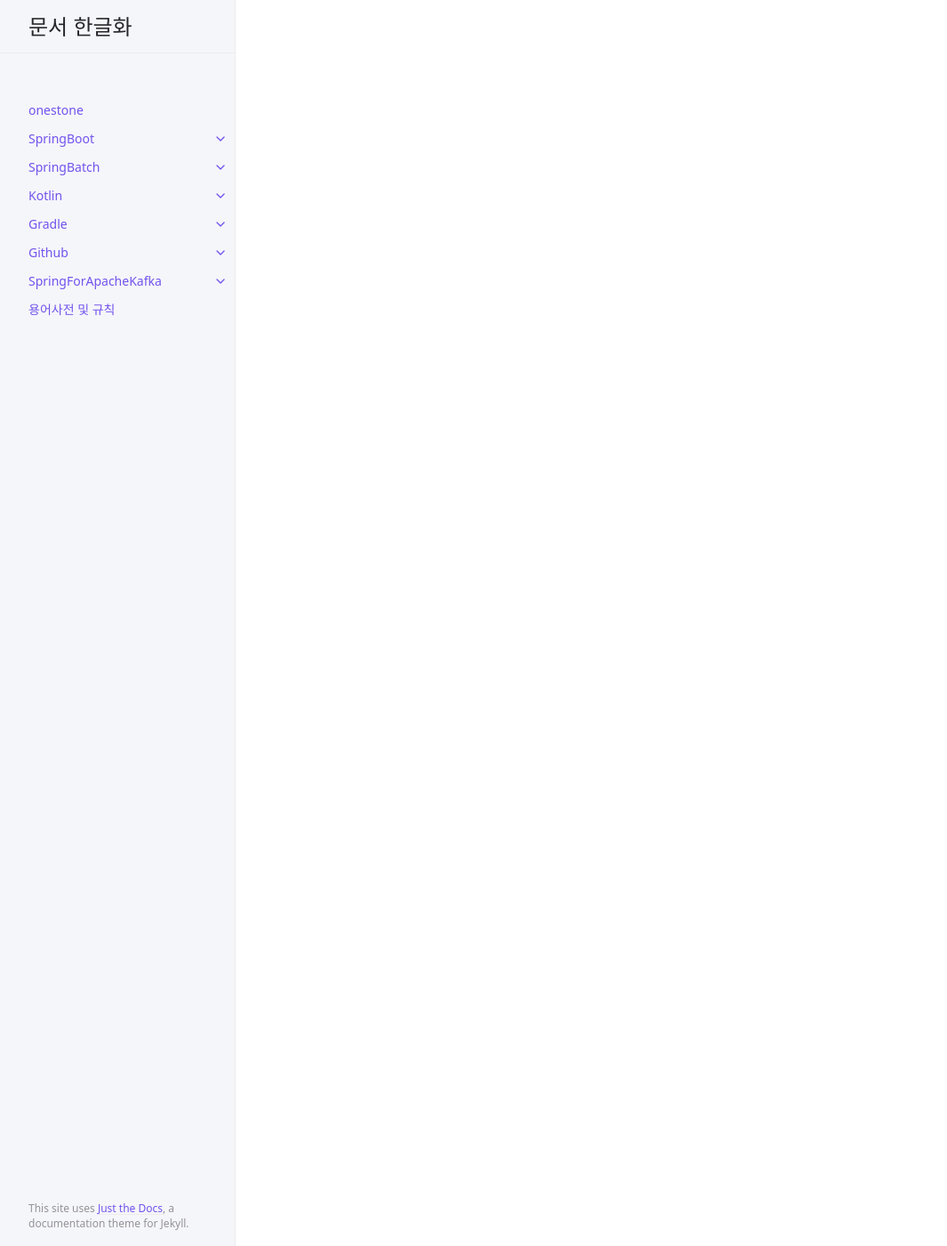
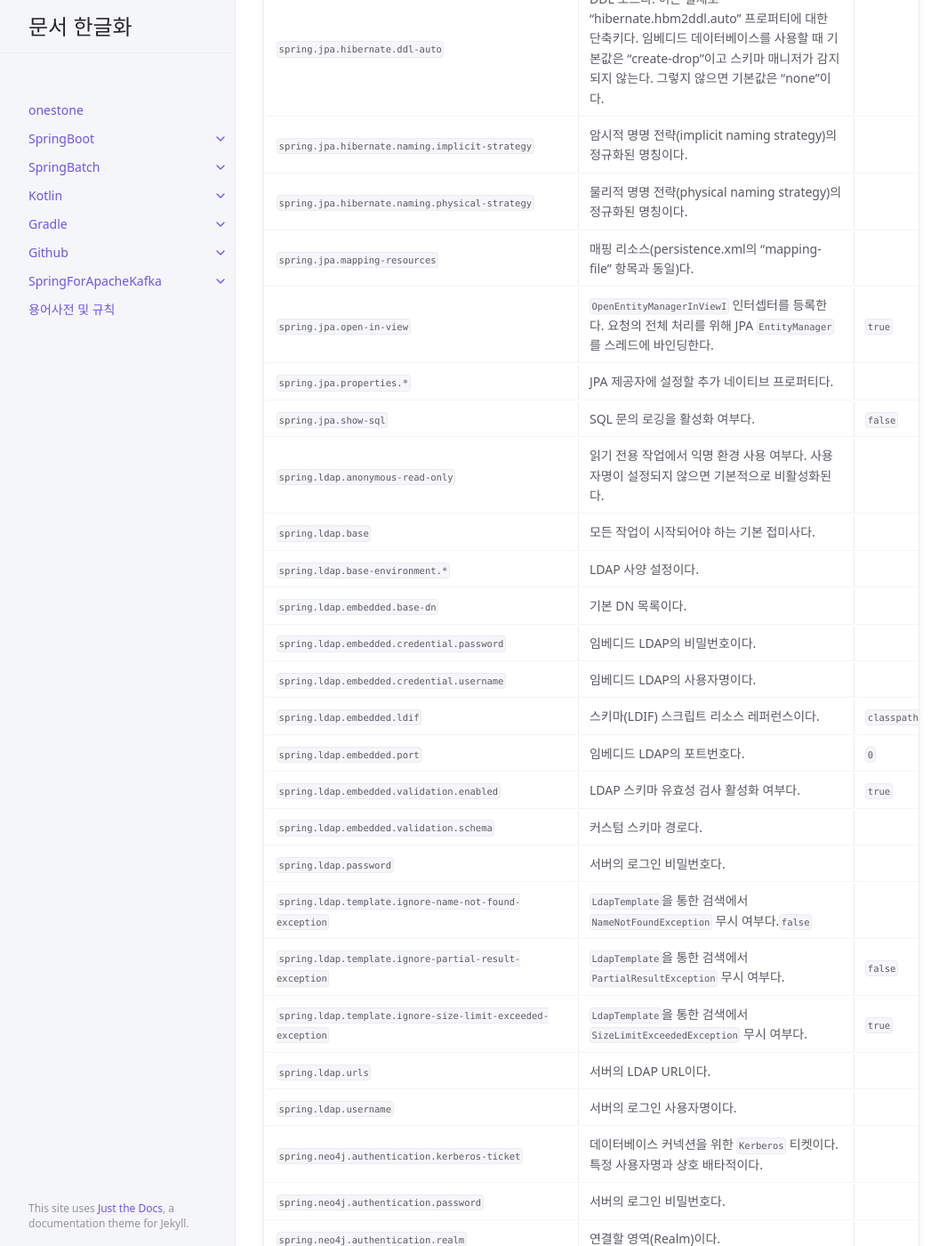
Before and after one commit to onestone9900/onestone9900.github.io, a Jekyll site: the page built from docs/spring_boot/3.1.1/spring_boot/19.appendices.md, in a window 1280 px wide and 1400 px high, scrolled down 24319 px. Shown: the whole window at 89% size, without its empty margins (107-1172 px from the left). Built offline with Jekyll 4.4.1, drawn with Linux system fonts in a browser that asks for light colours; some of the changed text lies outside the part shown.

Commit message:
docs: spring boot - ## .A.5. Data Properties

```diff
--- a/docs/spring_boot/3.1.1/spring_boot/19.appendices.md
+++ b/docs/spring_boot/3.1.1/spring_boot/19.appendices.md
@@ -371,3 +371,45 @@ nav_order: 19
 |`spring.jdbc.template.query-timeout`|쿼리 시간이 초과됐다. 기본값은 JDBC 드라이버의 기본 구성을 사용하는 것이다. 기간 접미사를 지정하지 않으면 초(seconds)가 사용된다.||
 |`spring.jooq.sql-dialect`|사용할 SQL 다이어렉트이다. 기본적으로 자동 감지된다.||
 |`spring.jpa.database`|작업할 대상 데이터베이스이며, 기본적으로 자동 감지된다. 또는 "databasePlatform" 프로퍼티를 사용하여 설정할 수도 있다.||
+|`spring.jpa.database-platform`|작업할 대상 데이터베이스명으로, 기본적으로 자동 감지된다. "Database" 이넘을 설정할 수 있다.||
+|`spring.jpa.defer-datasource-initialization`|`EntityManagerFactory` 빈이 생성되고 초기화될 때까지 `DataSource` 초기화를 연기할지 여부다.|`false`|
+|`spring.jpa.generate-ddl`|시작 시 스키마를 초기화할지 여부다.|`false`|
+|`spring.jpa.hibernate.ddl-auto`|DDL 모드다. 이는 실제로 "hibernate.hbm2ddl.auto" 프로퍼티에 대한 단축키다. 임베디드 데이터베이스를 사용할 때 기본값은 "create-drop"이고 스키마 매니저가 감지되지 않는다. 그렇지 않으면 기본값은 "none"이다.||
+|`spring.jpa.hibernate.naming.implicit-strategy`|암시적 명명 전략(implicit naming strategy)의 정규화된 명칭이다.||
+|`spring.jpa.hibernate.naming.physical-strategy`|물리적 명명 전략(physical naming strategy)의 정규화된 명칭이다.||
+|`spring.jpa.mapping-resources`|매핑 리소스(persistence.xml의 "mapping-file" 항목과 동일)다.||
+|`spring.jpa.open-in-view`|`OpenEntityManagerInViewI` 인터셉터를 등록한다. 요청의 전체 처리를 위해 JPA `EntityManager`를 스레드에 바인딩한다.|`true`|
+|`spring.jpa.properties.*`|JPA 제공자에 설정할 추가 네이티브 프로퍼티다.||
+|`spring.jpa.show-sql`|SQL 문의 로깅을 활성화 여부다.|`false`|
+|`spring.ldap.anonymous-read-only`|읽기 전용 작업에서 익명 환경 사용 여부다. 사용자명이 설정되지 않으면 기본적으로 비활성화된다.||
+|`spring.ldap.base`|모든 작업이 시작되어야 하는 기본 접미사다.||
+|`spring.ldap.base-environment.*`|LDAP 사양 설정이다.||
+|`spring.ldap.embedded.base-dn`|기본 DN 목록이다.||
+|`spring.ldap.embedded.credential.password`|임베디드 LDAP의 비밀번호이다.||
+|`spring.ldap.embedded.credential.username`|임베디드 LDAP의 사용자명이다.||
+|`spring.ldap.embedded.ldif`|스키마(LDIF) 스크립트 리소스 레퍼런스이다.|`classpath:schema.ldif`|
+|`spring.ldap.embedded.port`|임베디드 LDAP의 포트번호다.|`0`|
+|`spring.ldap.embedded.validation.enabled`|LDAP 스키마 유효성 검사 활성화 여부다.|`true`|
+|`spring.ldap.embedded.validation.schema`|커스텀 스키마 경로다.||
+|`spring.ldap.password`|서버의 로그인 비밀번호다.||
+|`spring.ldap.template.ignore-name-not-found-exception`|`LdapTemplate`을 통한 검색에서 `NameNotFoundException` 무시 여부다.`false`|
+|`spring.ldap.template.ignore-partial-result-exception`|`LdapTemplate`을 통한 검색에서 `PartialResultException` 무시 여부다.|`false`|
+|`spring.ldap.template.ignore-size-limit-exceeded-exception`|`LdapTemplate`을 통한 검색에서 `SizeLimitExceededException` 무시 여부다.|`true`|
+|`spring.ldap.urls`|서버의 LDAP URL이다.||
+|`spring.ldap.username`|서버의 로그인 사용자명이다.||
+|`spring.neo4j.authentication.kerberos-ticket`|데이터베이스 커넥션을 위한 `Kerberos` 티켓이다. 특정 사용자명과 상호 배타적이다.||
+|`spring.neo4j.authentication.password`|서버의 로그인 비밀번호다.||
+|`spring.neo4j.authentication.realm`|연결할 영역(Realm)이다.||
+|`spring.neo4j.authentication.username`|서버의 로그인 사용자명이다.||
+|`spring.neo4j.connection-timeout`|풀에서 커넥션을 빌리는 데 대한 제한시간이다.|`30s`|
+|`spring.neo4j.max-transaction-retry-time`|트랜잭션 재시도가 허용되는 최대 시간이다.|`30s`|
+|`spring.neo4j.pool.connection-acquisition-timeout`|새 커넥션 획득이 시도되는 최대 구성 제한시간이다.|`60s`|
+|`spring.neo4j.pool.idle-time-before-connection-test`|이 임계값보다 오랫동안 풀에서 유휴 상태(idle)였던 풀링된 커넥션은 재사용되기 전 테스트된다.||
+|`spring.neo4j.pool.log-leaked-sessions`|릭(leaked)이 발생한 세션의 기록 여부다.|`false`|
+|`spring.neo4j.pool.max-connection-lifetime`|이 임계값(threshold)보다 오래된 풀 커넥션은 닫히고 풀에서 제거된다.|`1h`|
+|`spring.neo4j.pool.max-connection-pool-size`|단일 데이터베이스에 대한 커넥션 풀의 최대 커넥션 수다.|`100`|
+|`spring.neo4j.pool.metrics-enabled`|메트릭 활성화 여부다.|`false`|
+|`spring.neo4j.security.cert-file`|신뢰할 수 있는 인증서가 포함된 파일의 경로다.||
+|`spring.neo4j.security.encrypted`|드라이버가 암호화된 트래픽을 사용해야 하는지 여부다.|`false`|
+|`spring.neo4j.security.hostname-verification-enabled`|호스트명 확인이 필요한지 여부다.|`true`|
+|`spring.neo4j.security.trust-strategy`|사용할 신뢰 전략이다.|`trust-system-ca-signed-certificates`|
```
Also changed, not shown: docs/spring_for_apache_kafka/3.1.0/6.sending_messages.md (line endings or trailing spaces).
